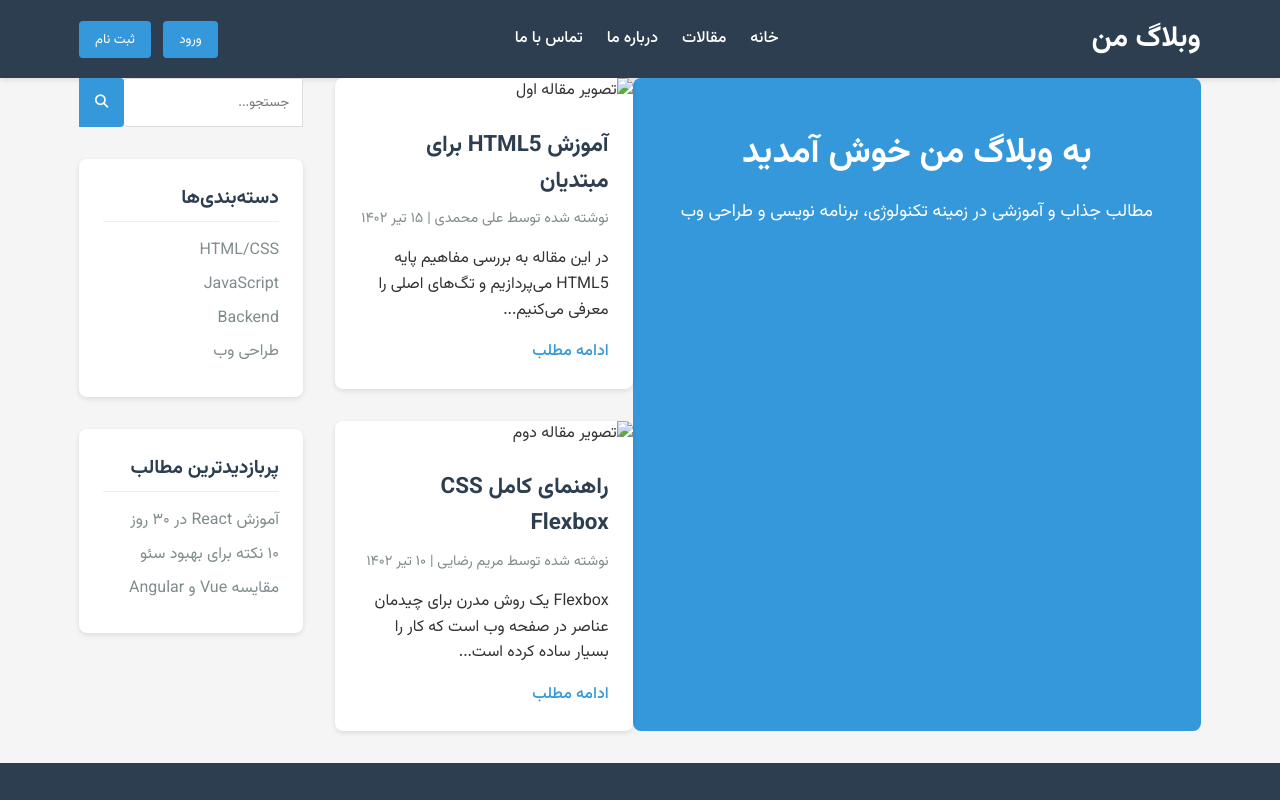
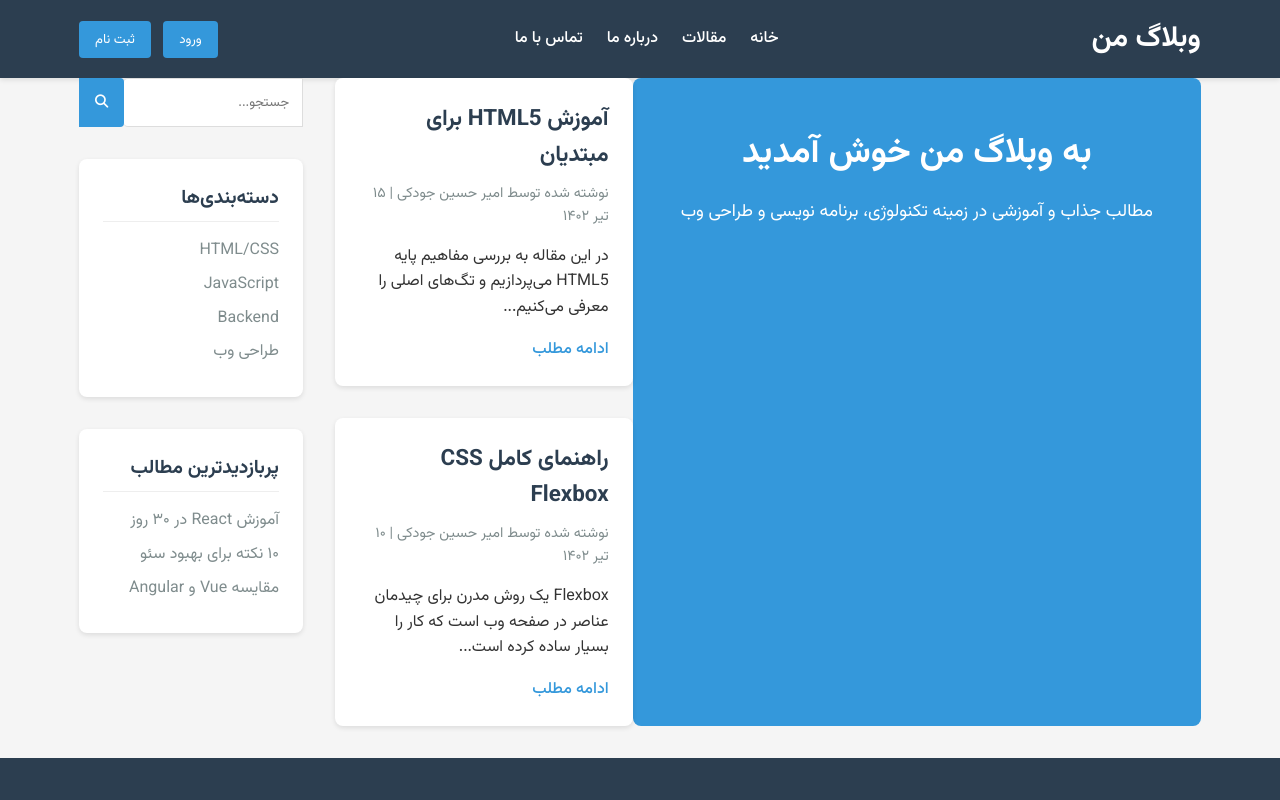
Before and after one commit to PGkalafe1/My-weblog, a plain HTML site: page index.html in a window 1280 px wide. Shown: the top 800 px of the page. Drawn offline with Linux system fonts and the light colour scheme; no server answers.

Commit message:
index.html

```diff
--- a/index.html
+++ b/index.html
@@ -34,20 +34,20 @@
 
         <section class="blog-posts">
             <article class="post">
-                <img src="images/post1.jpg" alt="تصویر مقاله اول">
+
                 <div class="post-content">
                     <h3>آموزش HTML5 برای مبتدیان</h3>
-                    <p class="post-meta">نوشته شده توسط علی محمدی | ۱۵ تیر ۱۴۰۲</p>
+                    <p class="post-meta">نوشته شده توسط امیر حسین جودکی | ۱۵ تیر ۱۴۰۲</p>
                     <p>در این مقاله به بررسی مفاهیم پایه HTML5 می‌پردازیم و تگ‌های اصلی را معرفی می‌کنیم...</p>
                     <a href="#" class="read-more">ادامه مطلب</a>
                 </div>
             </article>
 
             <article class="post">
-                <img src="images/post2.jpg" alt="تصویر مقاله دوم">
+
                 <div class="post-content">
                     <h3>راهنمای کامل CSS Flexbox</h3>
-                    <p class="post-meta">نوشته شده توسط مریم رضایی | ۱۰ تیر ۱۴۰۲</p>
+                    <p class="post-meta">نوشته شده توسط امیر حسین جودکی | ۱۰ تیر ۱۴۰۲</p>
                     <p>Flexbox یک روش مدرن برای چیدمان عناصر در صفحه وب است که کار را بسیار ساده کرده است...</p>
                     <a href="#" class="read-more">ادامه مطلب</a>
                 </div>
```
